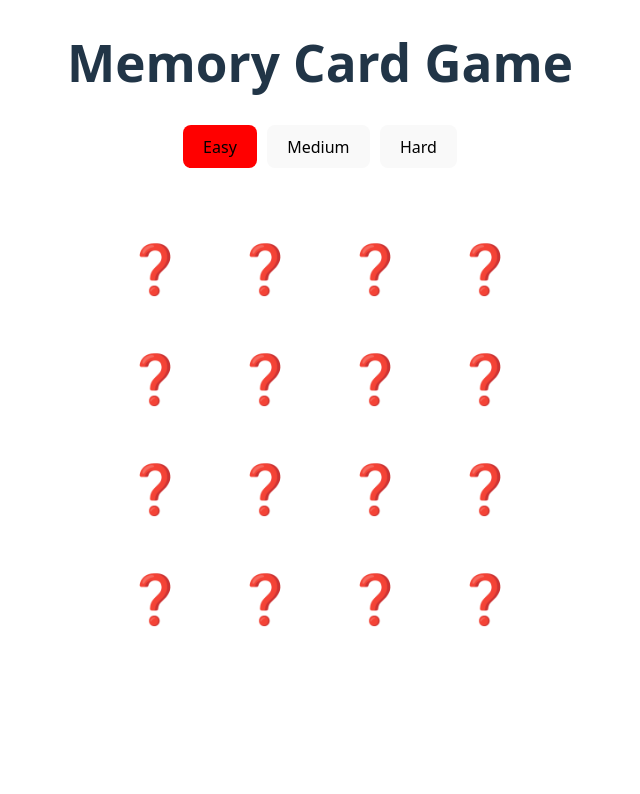
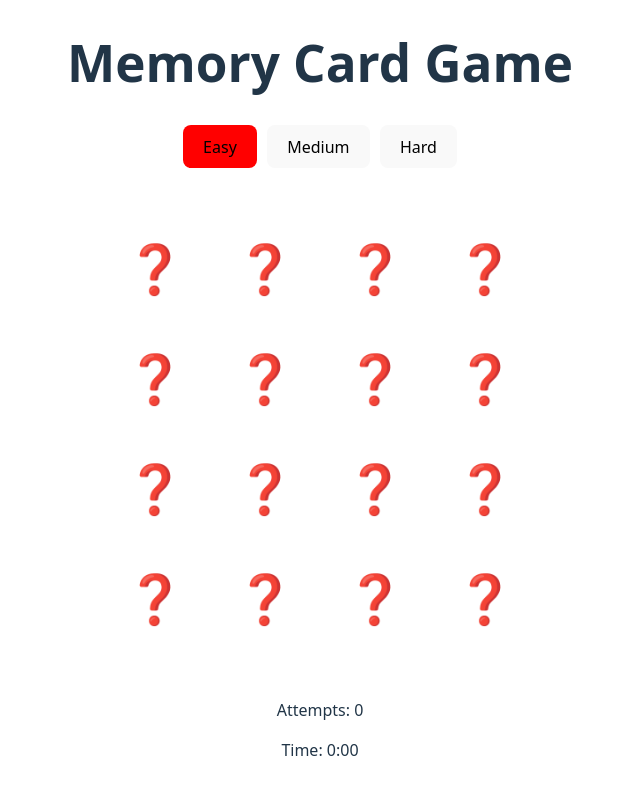
Before and after one commit to AramArakelyan777/memory-card-game, a React (Vite) app: page / in a window 1280 px wide. Shown: the top 794 px of the page, without its empty margins (320-960 px from the left). Built offline with nearby package versions, Linux system fonts and the light colour scheme.

Commit message:
enhanced ui

```diff
--- a/src/App.jsx
+++ b/src/App.jsx
@@ -72,6 +72,7 @@ export default function App() {
     const [endTime, setEndTime] = useState(null)
     const [attempts, setAttempts] = useState(0)
     const [isGameOver, setIsGameOver] = useState(false)
+    const [disableClicks, setDisableClicks] = useState(false)
 
     const timeoutRef = useRef(null)
 
@@ -110,7 +111,8 @@ export default function App() {
         if (
             flippedCards.length === 2 ||
             flippedCards.includes(index) ||
-            matched.includes(cards[index].content)
+            matched.includes(cards[index].content) ||
+            disableClicks
         )
             return
 
@@ -121,16 +123,19 @@ export default function App() {
             setAttempts((prev) => prev + 1)
             const [first, second] = newFlipped
             if (cards[first].content === cards[second].content) {
-                setMatched((prev) => [...prev, cards[first].content])
+                const newMatched = [...matched, cards[first].content]
+                setMatched(newMatched)
                 setFlippedCards([])
 
-                if (matched.length + 1 === cards.length / 2) {
+                if (newMatched.length === cards.length / 2) {
                     setEndTime(Date.now())
                     setIsGameOver(true)
                 }
             } else {
+                setDisableClicks(true)
                 timeoutRef.current = setTimeout(() => {
                     setFlippedCards([])
+                    setDisableClicks(false)
                 }, 1000)
             }
         }
@@ -144,6 +149,18 @@ export default function App() {
             if (!confirmReset) return
         }
         setDifficulty(newDifficulty)
+    }
+
+    const playAgain = () => {
+        startNewGame()
+    }
+
+    const formatTime = (ms) => {
+        const seconds = Math.floor((ms || 0) / 1000)
+        return `${Math.floor(seconds / 60)}:${String(seconds % 60).padStart(
+            2,
+            "0"
+        )}`
     }
 
     return (
@@ -184,6 +201,37 @@ export default function App() {
                     </div>
                 ))}
             </section>
+
+            {isGameOver ? (
+                <section>
+                    <h2>🎉 You did it!</h2>
+                    <p>Total Attempts: {attempts}</p>
+                    <p>Duration: {formatTime(endTime - startTime)}</p>
+                    <p>
+                        Accuracy:{" "}
+                        {((matched.length / attempts) * 100).toFixed(0)}%
+                    </p>
+                    <button onClick={playAgain}>Play Again</button>
+                </section>
+            ) : (
+                <section>
+                    <p>Attempts: {attempts}</p>
+                    <p>
+                        Time:{" "}
+                        {isGameOver
+                            ? formatTime(endTime - startTime)
+                            : startTime
+                            ? formatTime(Date.now() - startTime)
+                            : "0:00"}
+                    </p>
+                    {attempts > 0 && (
+                        <p>
+                            Accuracy:{" "}
+                            {((matched.length / attempts) * 100).toFixed(0)}%
+                        </p>
+                    )}
+                </section>
+            )}
         </Fragment>
     )
 }
```
